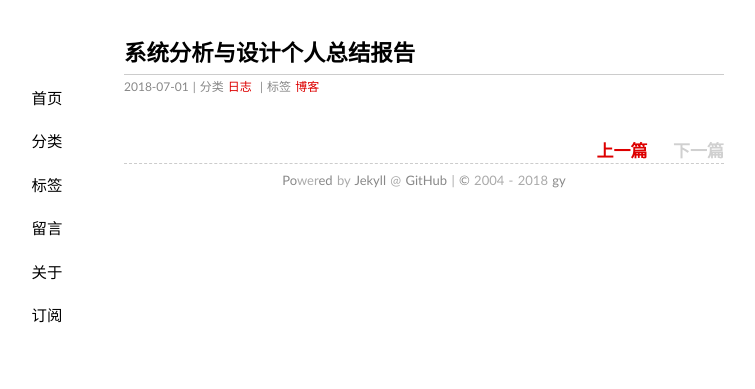
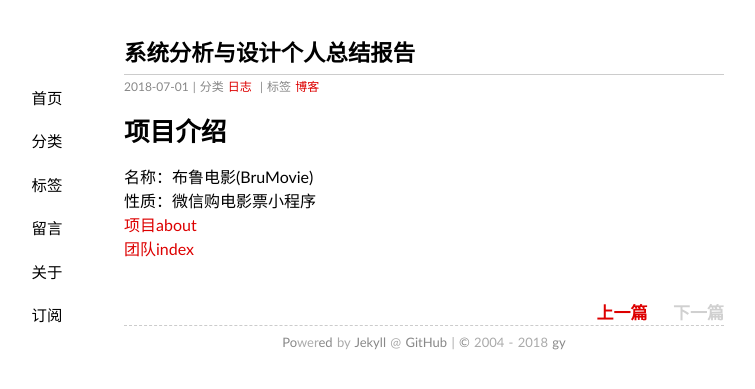
Before and after one commit to gaoynui/gaoynui.github.io, a Jekyll site: the page built from _posts/2018-07-01-finalReport.md, in a window 1280 px wide. Shown: the top 389 px of the page, without its empty margins (216-971 px from the left). Built offline with Jekyll 4.4.1, drawn with Linux system fonts in a browser that asks for light colours.

Commit message:
Update 2018-07-01-finalReport.md

```diff
--- a/_posts/2018-07-01-finalReport.md
+++ b/_posts/2018-07-01-finalReport.md
@@ -5,3 +5,8 @@ date: 2018-07-01 10:00:00+00:00
 categories: 日志
 tags: 博客
 ---
+# 项目介绍
+名称：布鲁电影(BruMovie)
+性质：微信购电影票小程序
+[项目about](https://brumovie.github.io/Dashboard/doc/About)
+[团队index](https://github.com/BruMovie/Dashboard/blob/gh-pages/index.md)
```
